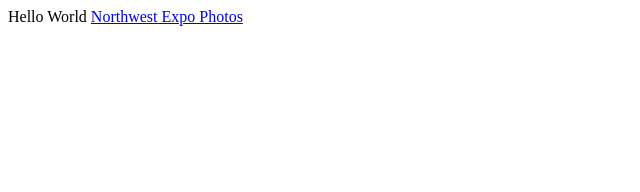
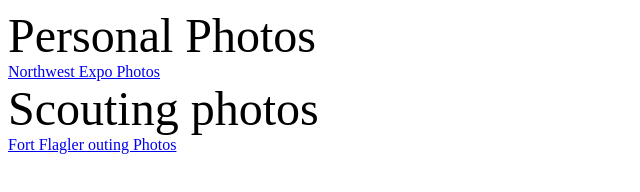
Before and after one commit to Lemonade42/lemonade42.github.io, a plain HTML site: page index.html in a window 1280 px wide. Shown: the whole page, without its empty margins (0-640 px from the left). Drawn offline with Linux system fonts and the light colour scheme.

Commit message:
adding fort flaegler plus more

```diff
--- a/index.html
+++ b/index.html
@@ -1,3 +1,7 @@
-Hello World
-
+<font size="20"> Personal Photos</font>
+<br>
 <a href="https://lemonade42.github.io/gallery/Northwest_offroad_expo_2016/">Northwest Expo Photos</a>
+<br>
+<font size="20"> Scouting photos</font>
+<br>
+<a href="https://lemonade42.github.io/gallery/Fort_Flagler_2016/"> Fort Flagler outing Photos</a>
```
